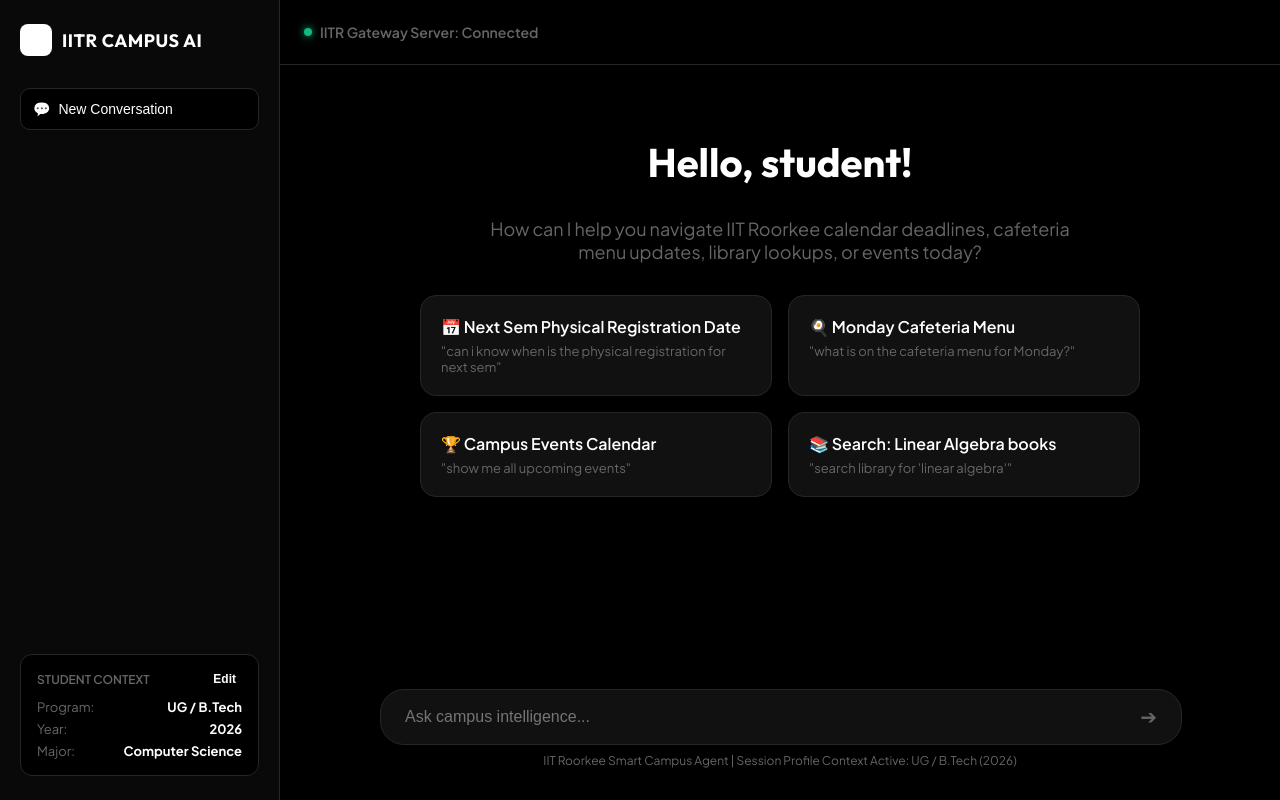
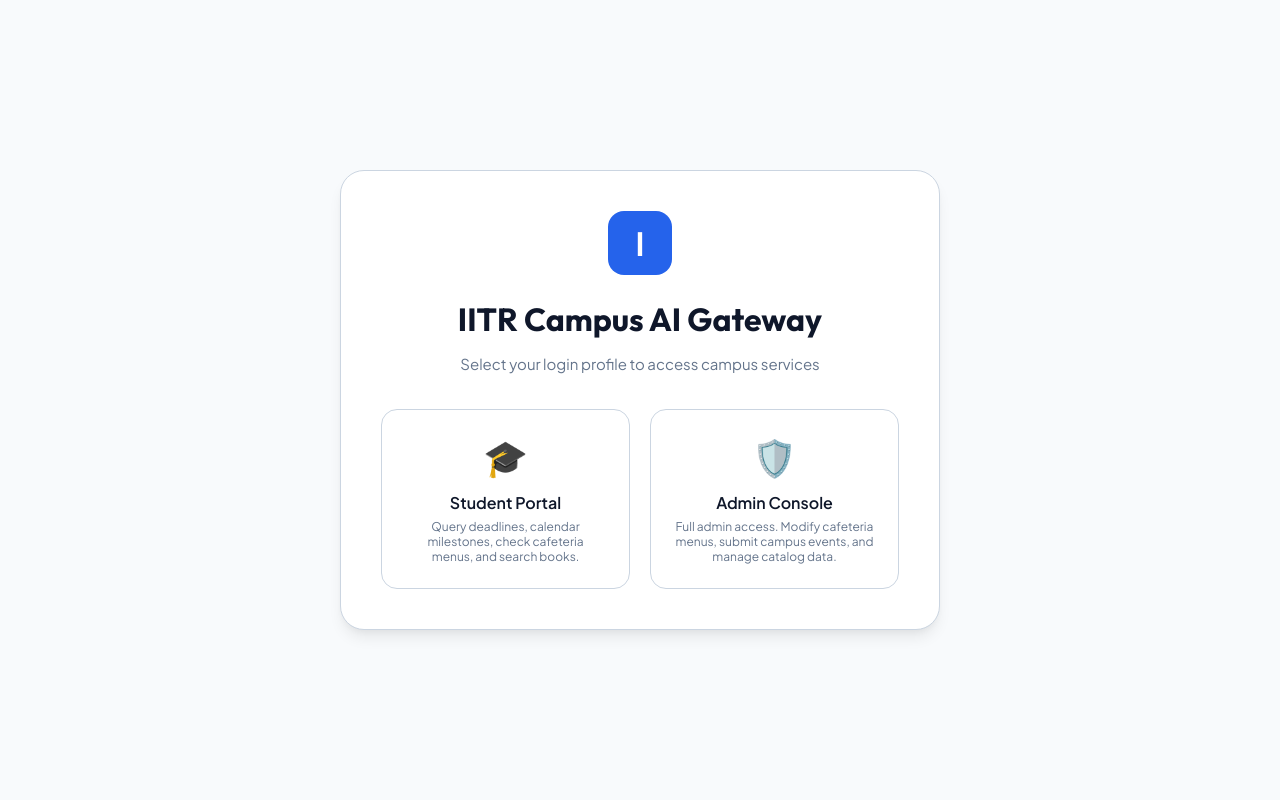
Before and after one commit to homesh456babu/unified-campus-intelligence-dashboard, a React app in the folder frontend/: page / in a window 1280 px wide. Built offline with nearby package versions, Linux system fonts and the light colour scheme; the HTML template or start-up script is replaced by a standard one.

Commit message:
feat: add Student vs Admin role login, backend role-based tool restrictions, and update UI to minimalist blue and white theme

```diff
--- a/frontend/src/App.jsx
+++ b/frontend/src/App.jsx
@@ -45,6 +45,7 @@
   const [messages, setMessages] = useState([]);
   const [isLoading, setIsLoading] = useState(false);
   const [error, setError] = useState('');
+  const [userRole, setUserRole] = useState(null); // 'student' or 'admin'
 
   // Student context profile to persist context (e.g. UG, B.Tech, MBA)
   const [studentProfile, setStudentProfile] = useState({
@@ -89,7 +90,8 @@
         },
         body: JSON.stringify({
           prompt: activeQuery,
-          history: historyPayload
+          history: historyPayload,
+          role: userRole
         }),
       });
 
@@ -178,24 +180,72 @@
     { label: "📚 Search: Linear Algebra books", query: "search library for 'linear algebra'" }
   ];
 
+  if (!userRole) {
+    return (
+      <div style={{ display: 'flex', height: '100vh', backgroundColor: 'var(--bg-app)', alignItems: 'center', justifyContent: 'center', fontFamily: 'var(--font-main)' }}>
+        <div style={{ width: '100%', maxWidth: '600px', padding: '40px', boxSizing: 'border-box', backgroundColor: 'var(--bg-card)', borderRadius: '24px', border: '1px solid var(--border-color)', boxShadow: 'var(--shadow-lg)', textAlign: 'center' }}>
+          <div style={{ width: '64px', height: '64px', borderRadius: '16px', backgroundColor: 'var(--primary)', display: 'inline-flex', alignItems: 'center', justifyContent: 'center', color: 'white', fontWeight: 'bold', fontSize: '32px', marginBottom: '24px' }}>I</div>
+          <h1 style={{ fontFamily: 'var(--font-display)', fontWeight: '700', fontSize: '32px', color: 'var(--text-heading)', margin: '0 0 8px' }}>IITR Campus AI Gateway</h1>
+          <p style={{ fontSize: '15px', color: 'var(--text-muted)', marginBottom: '36px' }}>Select your login profile to access campus services</p>
+
+          <div style={{ display: 'grid', gridTemplateColumns: '1fr 1fr', gap: '20px' }}>
+            <div
+              onClick={() => setUserRole('student')}
+              style={{ padding: '24px', borderRadius: '16px', border: '1px solid var(--border-color)', backgroundColor: 'var(--bg-card)', cursor: 'pointer', textAlign: 'center', transition: 'all 0.2s' }}
+              onMouseEnter={(e) => {
+                e.currentTarget.style.borderColor = 'var(--primary)';
+                e.currentTarget.style.transform = 'translateY(-2px)';
+              }}
+              onMouseLeave={(e) => {
+                e.currentTarget.style.borderColor = 'var(--border-color)';
+                e.currentTarget.style.transform = 'none';
+              }}
+            >
+              <div style={{ fontSize: '36px', marginBottom: '12px' }}>🎓</div>
+              <div style={{ fontSize: '16px', fontWeight: '600', color: 'var(--text-heading)', marginBottom: '6px' }}>Student Portal</div>
+              <div style={{ fontSize: '12px', color: 'var(--text-muted)' }}>Query deadlines, calendar milestones, check cafeteria menus, and search books.</div>
+            </div>
+
+            <div
+              onClick={() => setUserRole('admin')}
+              style={{ padding: '24px', borderRadius: '16px', border: '1px solid var(--border-color)', backgroundColor: 'var(--bg-card)', cursor: 'pointer', textAlign: 'center', transition: 'all 0.2s' }}
+              onMouseEnter={(e) => {
+                e.currentTarget.style.borderColor = 'var(--primary)';
+                e.currentTarget.style.transform = 'translateY(-2px)';
+              }}
+              onMouseLeave={(e) => {
+                e.currentTarget.style.borderColor = 'var(--border-color)';
+                e.currentTarget.style.transform = 'none';
+              }}
+            >
+              <div style={{ fontSize: '36px', marginBottom: '12px' }}>🛡️</div>
+              <div style={{ fontSize: '16px', fontWeight: '600', color: 'var(--text-heading)', marginBottom: '6px' }}>Admin Console</div>
+              <div style={{ fontSize: '12px', color: 'var(--text-muted)' }}>Full admin access. Modify cafeteria menus, submit campus events, and manage catalog data.</div>
+            </div>
+          </div>
+        </div>
+      </div>
+    );
+  }
+
   return (
     <div style={{ display: 'flex', height: '100vh', backgroundColor: 'var(--bg-app)', color: 'var(--text-main)', fontFamily: 'var(--font-main)' }}>
       {/* Sidebar - Desktop */}
       <div style={{ width: '280px', display: 'flex', flexDirection: 'column', borderRight: '1px solid var(--border-color)', backgroundColor: 'var(--bg-sidebar)', padding: '24px 20px', boxSizing: 'border-box' }}>
         <div style={{ display: 'flex', alignItems: 'center', gap: '10px', marginBottom: '32px' }}>
-          <div style={{ width: '32px', height: '32px', borderRadius: '8px', background: 'linear-gradient(135deg, var(--primary), var(--accent))', display: 'flex', alignItems: 'center', justifyContent: 'center', color: 'white', fontWeight: 'bold', fontSize: '18px' }}>I</div>
+          <div style={{ width: '32px', height: '32px', borderRadius: '8px', backgroundColor: 'var(--primary)', display: 'flex', alignItems: 'center', justifyContent: 'center', color: 'white', fontWeight: 'bold', fontSize: '18px' }}>I</div>
           <span style={{ fontSize: '18px', fontWeight: '700', color: 'var(--text-heading)', fontFamily: 'var(--font-display)', letterSpacing: '0.5px' }}>IITR CAMPUS AI</span>
         </div>
 
         <button
           onClick={() => setMessages([])}
-          style={{ width: '100%', padding: '12px', borderRadius: '10px', border: '1px solid var(--border-color)', background: 'var(--bg-app)', color: 'var(--text-heading)', fontSize: '14px', fontWeight: '500', display: 'flex', alignItems: 'center', gap: '8px', cursor: 'pointer', transition: 'all 0.2s', marginBottom: '24px' }}
+          style={{ width: '100%', padding: '12px', borderRadius: '10px', border: '1px solid var(--border-color)', background: 'var(--bg-card)', color: 'var(--text-heading)', fontSize: '14px', fontWeight: '500', display: 'flex', alignItems: 'center', gap: '8px', cursor: 'pointer', transition: 'all 0.2s', marginBottom: '24px' }}
         >
           <span>💬</span> New Conversation
         </button>
 
         {/* Profile Card Context */}
-        <div style={{ marginTop: 'auto', padding: '16px', borderRadius: '12px', border: '1px solid var(--border-color)', background: 'var(--bg-app)' }}>
+        <div style={{ marginTop: 'auto', padding: '16px', borderRadius: '12px', border: '1px solid var(--border-color)', background: 'var(--bg-card)' }}>
           <div style={{ display: 'flex', justifyContent: 'space-between', alignItems: 'center', marginBottom: '12px' }}>
             <span style={{ fontSize: '12px', fontWeight: '600', color: 'var(--text-muted)' }}>STUDENT CONTEXT</span>
             <button
@@ -225,10 +275,33 @@
       {/* Main Chat Hub Container */}
       <div style={{ flexGrow: 1, display: 'flex', flexDirection: 'column', height: '100%' }}>
         {/* Top Status Header */}
-        <header style={{ height: '64px', borderBottom: '1px solid var(--border-color)', display: 'flex', alignItems: 'center', padding: '0 24px', justifyContent: 'space-between' }}>
+        <header style={{ height: '64px', borderBottom: '1px solid var(--border-color)', display: 'flex', alignItems: 'center', padding: '0 24px', justifyContent: 'space-between', backgroundColor: 'var(--bg-card)' }}>
           <div style={{ display: 'flex', alignItems: 'center', gap: '8px' }}>
             <div style={{ width: '8px', height: '8px', borderRadius: '50%', backgroundColor: '#10b981', boxShadow: '0 0 8px #10b981' }}></div>
             <span style={{ fontSize: '14px', fontWeight: '600', color: 'var(--text-muted)' }}>IITR Gateway Server: Connected</span>
+          </div>
+
+          <div style={{ display: 'flex', alignItems: 'center', gap: '12px' }}>
+            <span style={{ fontSize: '13px', fontWeight: '600', padding: '6px 12px', borderRadius: '20px', border: '1px solid var(--border-color)', backgroundColor: 'var(--bg-sidebar)', color: 'var(--text-heading)', display: 'inline-flex', alignItems: 'center', gap: '6px' }}>
+              {userRole === 'admin' ? '🛡️ Admin Profile' : '🎓 Student Profile'}
+            </span>
+            <button
+              onClick={() => {
+                setUserRole(null);
+                setMessages([]);
+              }}
+              style={{ padding: '6px 12px', borderRadius: '8px', border: '1px solid var(--border-color)', backgroundColor: 'transparent', color: 'var(--text-muted)', cursor: 'pointer', fontSize: '13px', fontWeight: '600', transition: 'all 0.2s' }}
+              onMouseEnter={(e) => {
+                e.currentTarget.style.color = 'var(--primary)';
+                e.currentTarget.style.borderColor = 'var(--primary)';
+              }}
+              onMouseLeave={(e) => {
+                e.currentTarget.style.color = 'var(--text-muted)';
+                e.currentTarget.style.borderColor = 'var(--border-color)';
+              }}
+            >
+              Switch Profile
+            </button>
           </div>
         </header>
 
@@ -290,7 +363,7 @@
                         padding: '16px 20px',
                         borderRadius: msg.role === 'user' ? '18px 18px 2px 18px' : '18px 18px 18px 2px',
                         backgroundColor: msg.role === 'user' ? 'var(--primary)' : 'var(--bg-card)',
-                        color: msg.role === 'user' ? '#000000' : 'var(--text-main)',
+                        color: msg.role === 'user' ? 'white' : 'var(--text-main)',
                         border: msg.role === 'user' ? 'none' : '1px solid var(--border-color)',
                         fontSize: '15px',
                         lineHeight: '1.6',
--- a/frontend/src/index.css
+++ b/frontend/src/index.css
@@ -5,26 +5,26 @@
   --font-display: 'Outfit', system-ui, sans-serif;
   --font-mono: 'JetBrains Mono', monospace;
 
-  /* Premium Minimalist Black & White Theme */
-  --bg-app: #000000;
-  --bg-card: #111111;
-  --bg-sidebar: #090909;
-  --border-color: #262626;
-  --text-main: #a3a3a3;
-  --text-heading: #ffffff;
-  --text-muted: #666666;
+  /* Premium Minimalist Blue & White Light Theme */
+  --bg-app: #f8fafc;
+  --bg-card: #ffffff;
+  --bg-sidebar: #f1f5f9;
+  --border-color: #cbd5e1;
+  --text-main: #334155;
+  --text-heading: #0f172a;
+  --text-muted: #64748b;
 
-  --primary: #ffffff;
-  --primary-hover: #cccccc;
-  --primary-light: #222222;
-  --accent: #ffffff;
-  --accent-light: #222222;
+  --primary: #2563eb;
+  --primary-hover: #1d4ed8;
+  --primary-light: rgba(37, 99, 235, 0.08);
+  --accent: #0ea5e9;
+  --accent-light: rgba(14, 165, 233, 0.08);
 
-  --shadow-sm: 0 1px 2px 0 rgba(0, 0, 0, 0.6);
-  --shadow-md: 0 4px 6px -1px rgba(0, 0, 0, 0.5), 0 2px 4px -1px rgba(0, 0, 0, 0.4);
-  --shadow-lg: 0 20px 25px -5px rgba(0, 0, 0, 0.8), 0 10px 10px -5px rgba(0, 0, 0, 0.7);
-  --glass-bg: rgba(17, 17, 17, 0.8);
-  --glass-border: rgba(38, 38, 38, 0.8);
+  --shadow-sm: 0 1px 2px 0 rgba(0, 0, 0, 0.05);
+  --shadow-md: 0 4px 6px -1px rgba(0, 0, 0, 0.08), 0 2px 4px -1px rgba(0, 0, 0, 0.04);
+  --shadow-lg: 0 10px 15px -3px rgba(0, 0, 0, 0.08), 0 4px 6px -2px rgba(0, 0, 0, 0.04);
+  --glass-bg: rgba(255, 255, 255, 0.85);
+  --glass-border: rgba(203, 213, 225, 0.85);
 }
 
 body {
```
Also changed, not shown: 2 other files (tests, documents, lock files or other folders).
